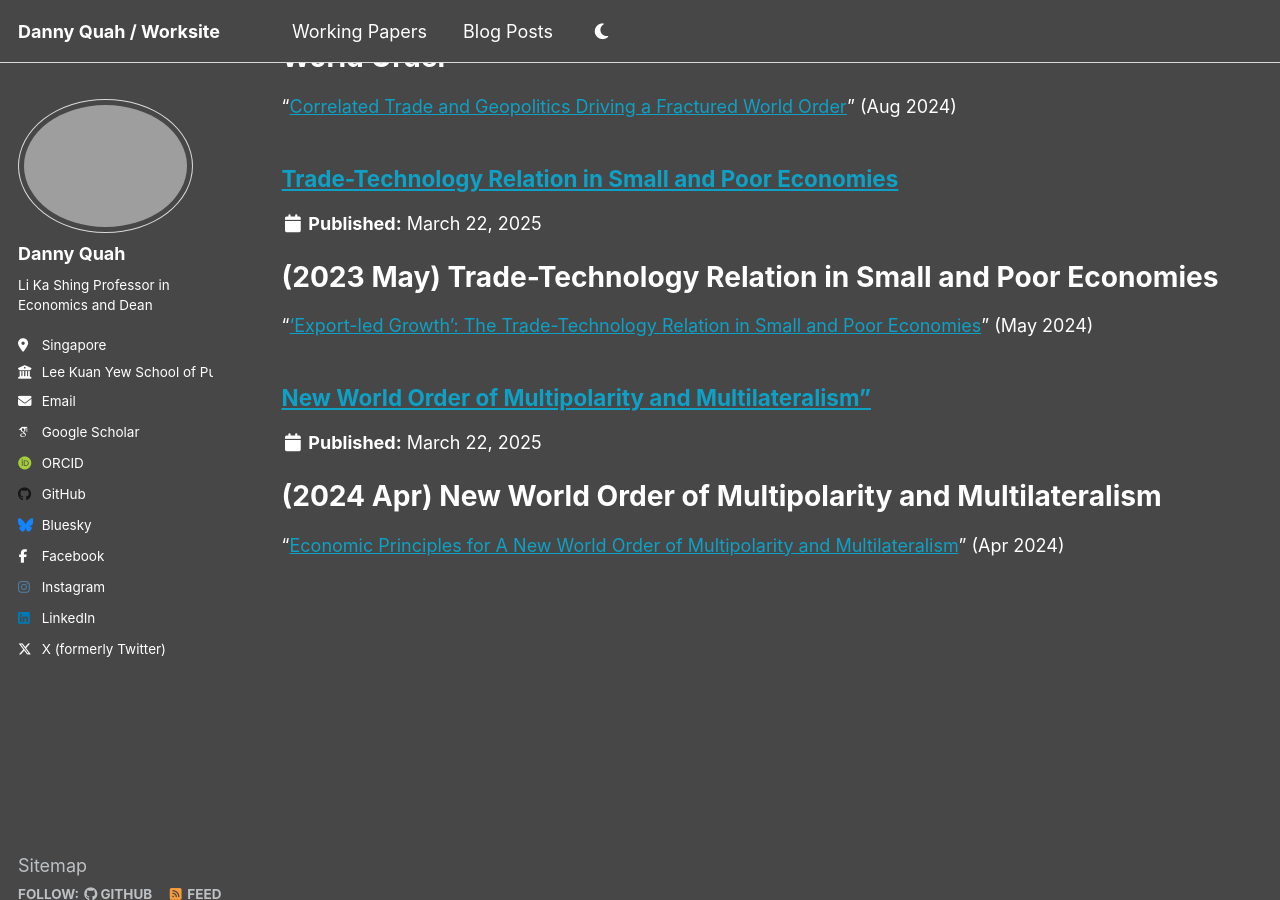
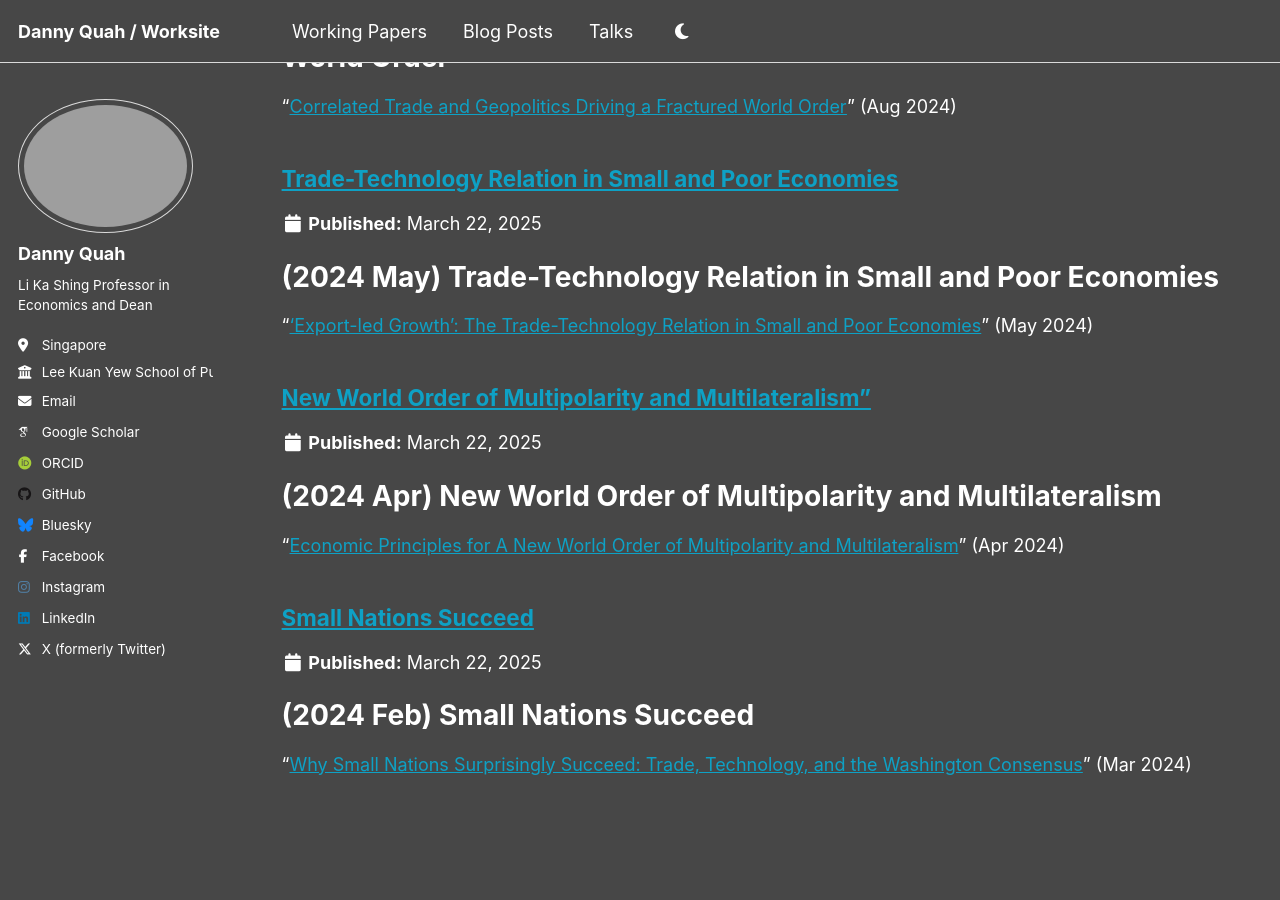
Before and after one commit to DannyQuah/DannyQuah.github.io, a Jekyll site: the page built from _pages/portfolio.html, in a window 1280 px wide and 900 px high, scrolled down 479 px. Built offline with Jekyll 4.4.1, drawn with Linux system fonts in a browser that asks for light colours; some web fonts are replaced.

```diff
--- /dev/null
+++ b/_portfolio/2024-02-small-nations-succeed.md
@@ -0,0 +1,20 @@
+---
+title: "Small Nations Succeed"
+# Last-edited: 2025.03.22.2058.Sat -- Danny Quah (me@DannyQuah.com)
+# collection: theColletion
+type: "Working Paper"
+# Created: 2025.03.22.2056.Sat -- Danny Quah (me@DannyQuah.com)
+# date: 2025-03-22
+# permalink: /portfolio/
+# venue: "theVenue"
+# location: "theLocation"
+fileName: 2024-02-small-nations-succeed.md
+---
+# (2024 Feb) Small Nations Succeed
+"<a href="https://dannyquah.github.io/Storage/2024.02-Danny.Quah-Small-Nations-Success.pdf">Why Small Nations Surprisingly Succeed:  Trade, Technology, and the Washington Consensus</a>" (Mar 2024)
+
+[<img src="https://DannyQuah.github.io/Storage/2024.02-Danny.Quah-Small-Nations-Success-titlepage.png" alt = "Small Nations Succeed - Titlepage"/>](https://dannyquah.github.io/Storage/2024.02-Danny.Quah-Small-Nations-Success.pdf)
+
+<!---
+   Invisible section // 2024-02-small-nations-succeed.md
+-->
--- a/_portfolio/2024-05-small-poor-trade-technology.md
+++ b/_portfolio/2024-05-small-poor-trade-technology.md
@@ -10,7 +10,7 @@ type: "Working Paper"
 # location: "theLocation"
 fileName: 2024-05-small-poor-trade-technology.md
 ---
-# (2023 May) Trade-Technology Relation in Small and Poor Economies
+# (2024 May) Trade-Technology Relation in Small and Poor Economies
 "<a href="https://dannyquah.github.io/Storage/2024.03-Danny.Quah-Small-Poor-Trade-Technology.pdf">'Export-led Growth':  The Trade-Technology Relation in Small and Poor Economies</a>" (May 2024)
 
 [<img src="https://dannyquah.github.io/Storage/2024.03-Danny.Quah-Small-Poor-Trade-Technology-titlepage.png" alt = "Trade-Technology in Small and Poor Economies - Titlepage"/>](https://dannyquah.github.io/Storage/2024.03-Danny.Quah-Small-Poor-Trade-Technology.pdf)
```
Also changed, not shown: other parts of _portfolio/2024-05-small-poor-trade-technology.md (+1 -1 lines), _data/navigation.yml (+6 -6 lines), _pages/about.md (+1 -1 lines).
